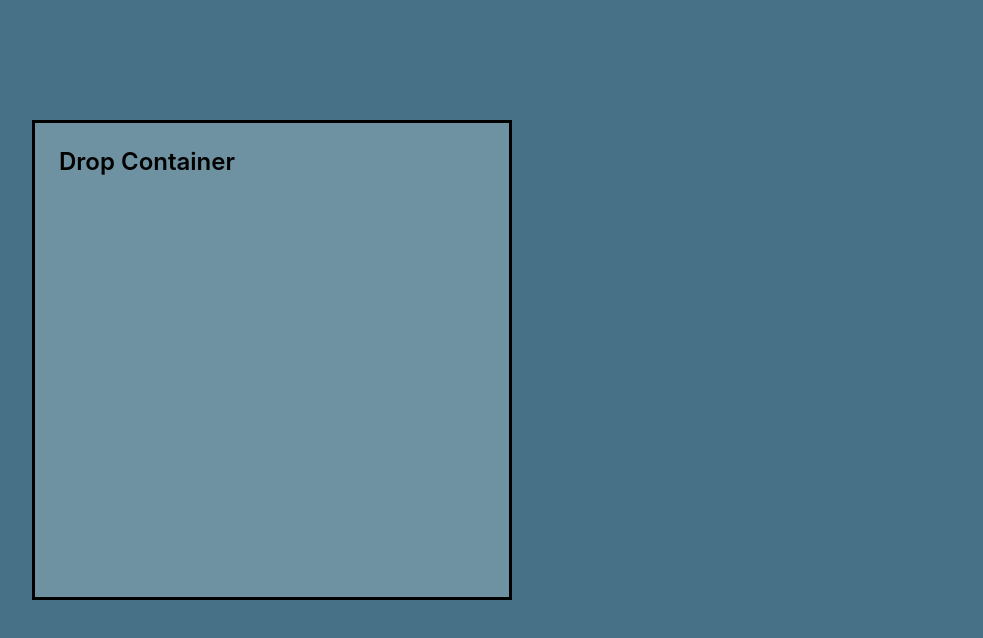
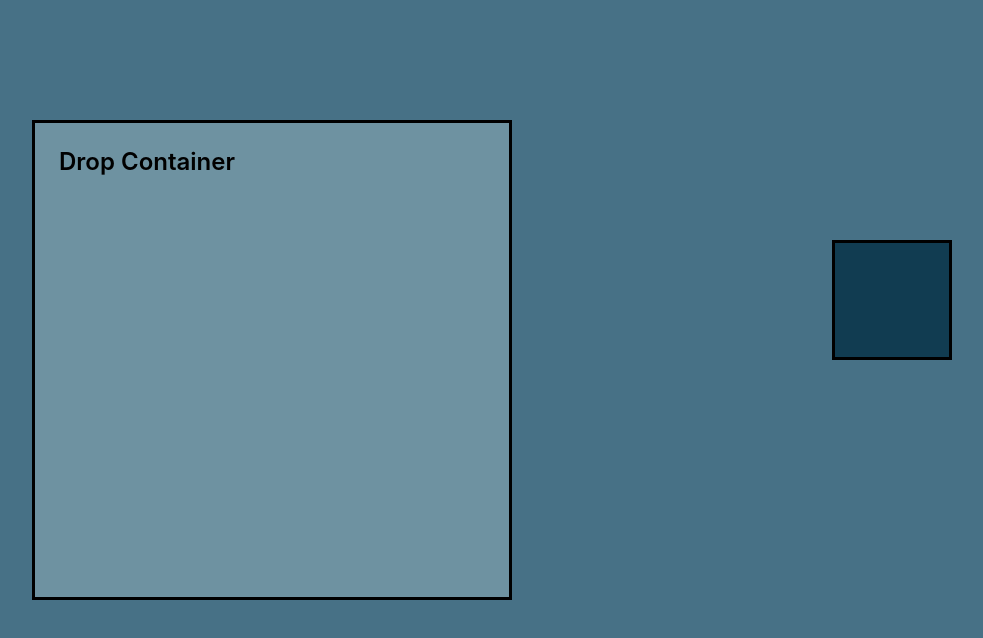
Before and after one commit to Digitanalogik/react-drag-and-drop-playground, a React (Create React App) app: page / in a window 1280 px wide. Shown: the top 638 px of the page, without its empty margins (88-1071 px from the left). Built offline with nearby package versions, Linux system fonts and the light colour scheme.

Commit message:
Created Draggable - basic component for drag element

```diff
--- a/src/App.tsx
+++ b/src/App.tsx
@@ -1,5 +1,6 @@
 import { DndContext } from '@dnd-kit/core';
 import Droppable from './Components/Droppable/Droppable';
+import Draggable from './Components/Draggable/Draggable';
 import './App.css';
 
 const App = (): JSX.Element => {
@@ -7,6 +8,7 @@ const App = (): JSX.Element => {
     <div className="App">
       <DndContext>
         <Droppable text="Drop Container" />
+        <Draggable text="Drag Element" />
       </DndContext>
     </div>
   );
--- /dev/null
+++ b/src/Components/Draggable/Draggable.css
@@ -0,0 +1,15 @@
+.drag-element {
+  display: block;
+  position: absolute;
+  top: 10em;
+  right: 10em;
+  width: 5em;
+  height: 5em;
+  padding: 0.5em;
+  box-sizing: border-box;
+  color: black;
+  border: solid 3px black;
+  background-color: #113C51;
+  font-size: 24px;
+  font-weight: 600;
+}
--- /dev/null
+++ b/src/Components/Draggable/Draggable.tsx
@@ -0,0 +1,26 @@
+import { FC } from 'react';
+import { useDraggable } from "@dnd-kit/core";
+import './Draggable.css';
+
+interface DraggableProps {
+    text: string;
+    children?: any;
+};
+
+const Draggable: FC<DraggableProps> = (props): JSX.Element => {
+
+    const { attributes, listeners, setNodeRef, transform } = useDraggable({
+        id: 'draggable'
+    });
+    const style = transform ? {
+        transform: `translate3d(${transform.x}px, ${transform.y}px, 0)`
+    } : undefined;
+
+    return (
+        <div className="drag-element" ref={setNodeRef} style={style} {...listeners} {...attributes}>
+            {props.children}
+        </div>
+    );
+}
+
+export default Draggable;
```
